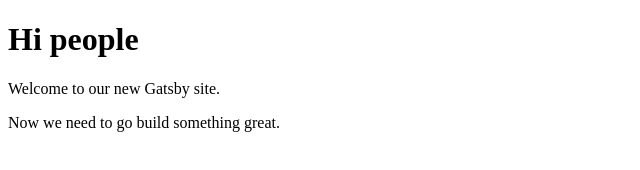
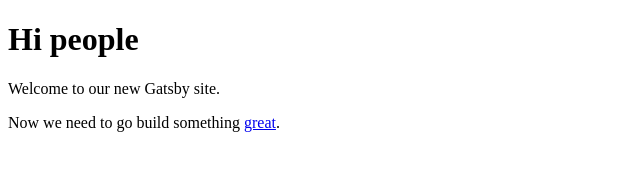
Before and after one commit to augmental-platform/augmental-platform.github.io, a Gatsby site: page / in a window 1280 px wide. Shown: the full height of the page, 0-640 px from the left. Built offline with nearby package versions, Linux system fonts and the light colour scheme; Gatsby itself is replaced by a stand-in of ours.

Commit message:
added link page to the github org

```diff
--- a/src/pages/index.js
+++ b/src/pages/index.js
@@ -5,7 +5,7 @@ const IndexPage = () => (
   <div>
     <h1>Hi people</h1>
     <p>Welcome to our new Gatsby site.</p>
-    <p>Now we need to go build something great.</p>
+    <p>Now we need to go build something <a href="https://github.com/augmental-platform/">great</a>.</p>
   </div>
 )
 
```
